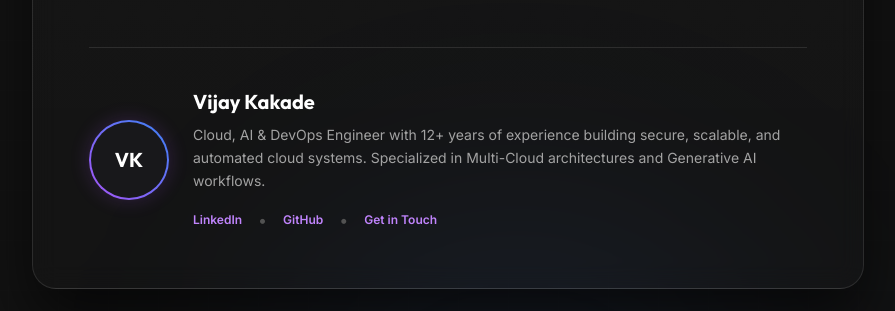
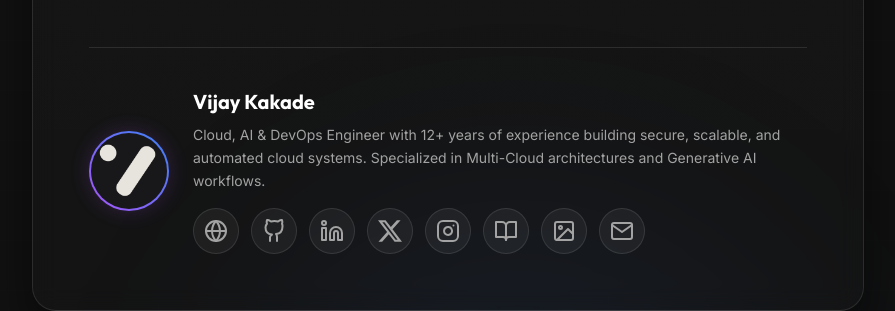
Before and after one commit to vjkakade/vjkakade_pf, a Next.js app: page /blog/beyond-prompting-how-loop-engineering-architects-ai-automation in a window 1280 px wide. Shown: the part 5360-5671 px from the top of the page, without its empty margins (192-1087 px from the left). Built offline with nearby package versions, Linux system fonts and the light colour scheme.

Commit message:
feat(logo): replace VK text with logo asset and add let's connect deck to blog footers

```diff
--- a/components/BlogDetailClient.tsx
+++ b/components/BlogDetailClient.tsx
@@ -6,6 +6,65 @@ import { motion, useScroll, useSpring } from 'framer-motion';
 import { ArrowLeft, Calendar, Clock, Share2, Check, Tag } from 'lucide-react';
 import { BlogPost } from '@/utils/blogs';
 import { playClickSound } from '@/utils/sound';
+
+const GithubIcon = ({ className }: { className?: string }) => (
+  <svg xmlns="http://www.w3.org/2000/svg" width="24" height="24" viewBox="0 0 24 24" fill="none" stroke="currentColor" strokeWidth="2" strokeLinecap="round" strokeLinejoin="round" className={className}>
+    <path d="M15 22v-4a4.8 4.8 0 0 0-1-3.02c3.14-.35 6.44-1.54 6.44-7A5.44 5.44 0 0 0 20 4.77 5.07 5.07 0 0 0 19.91 1S18.73.65 16 2.48a13.38 13.38 0 0 0-7 0C6.27.65 5.09 1 5.09 1A5.07 5.07 0 0 0 5 4.77a5.44 5.44 0 0 0-1.5 3.78c0 5.42 3.3 6.61 6.44 7A4.8 4.8 0 0 0 8 18v4"></path>
+  </svg>
+);
+
+const LinkedinIcon = ({ className }: { className?: string }) => (
+  <svg xmlns="http://www.w3.org/2000/svg" width="24" height="24" viewBox="0 0 24 24" fill="none" stroke="currentColor" strokeWidth="2" strokeLinecap="round" strokeLinejoin="round" className={className}>
+    <path d="M16 8a6 6 0 0 1 6 6v7h-4v-7a2 2 0 0 0-2-2 2 2 0 0 0-2 2v7h-4v-7a6 6 0 0 1 6-6z"></path>
+    <rect x="2" y="9" width="4" height="12"></rect>
+    <circle cx="4" cy="4" r="2"></circle>
+  </svg>
+);
+
+const XIcon = ({ className }: { className?: string }) => (
+  <svg xmlns="http://www.w3.org/2000/svg" width="24" height="24" viewBox="0 0 24 24" fill="currentColor" className={className}>
+    <path d="M18.901 1.153h3.68l-8.04 9.19L24 22.846h-7.406l-5.8-7.584-6.638 7.584H.474l8.6-9.83L0 1.154h7.594l5.243 6.932ZM17.61 20.644h2.039L6.486 3.24H4.298Z"/>
+  </svg>
+);
+
+const InstagramIcon = ({ className }: { className?: string }) => (
+  <svg xmlns="http://www.w3.org/2000/svg" width="24" height="24" viewBox="0 0 24 24" fill="none" stroke="currentColor" strokeWidth="2" strokeLinecap="round" strokeLinejoin="round" className={className}>
+    <rect x="2" y="2" width="20" height="20" rx="5" ry="5"></rect>
+    <path d="M16 11.37A4 4 0 1 1 12.63 8 4 4 0 0 1 16 11.37z"></path>
+    <line x1="17.5" y1="6.5" x2="17.51" y2="6.5"></line>
+  </svg>
+);
+
+const BlogIcon = ({ className }: { className?: string }) => (
+  <svg xmlns="http://www.w3.org/2000/svg" width="24" height="24" viewBox="0 0 24 24" fill="none" stroke="currentColor" strokeWidth="2" strokeLinecap="round" strokeLinejoin="round" className={className}>
+    <path d="M2 3h6a4 4 0 0 1 4 4v14a3 3 0 0 0-3-3H2z"></path>
+    <path d="M22 3h-6a4 4 0 0 0-4 4v14a3 3 0 0 1 3-3h7z"></path>
+  </svg>
+);
+
+const ImageIcon = ({ className }: { className?: string }) => (
+  <svg xmlns="http://www.w3.org/2000/svg" width="24" height="24" viewBox="0 0 24 24" fill="none" stroke="currentColor" strokeWidth="2" strokeLinecap="round" strokeLinejoin="round" className={className}>
+    <rect x="3" y="3" width="18" height="18" rx="2" ry="2"></rect>
+    <circle cx="8.5" cy="8.5" r="1.5"></circle>
+    <polyline points="21 15 16 10 5 21"></polyline>
+  </svg>
+);
+
+const MailIcon = ({ className }: { className?: string }) => (
+  <svg xmlns="http://www.w3.org/2000/svg" width="24" height="24" viewBox="0 0 24 24" fill="none" stroke="currentColor" strokeWidth="2" strokeLinecap="round" strokeLinejoin="round" className={className}>
+    <path d="M4 4h16c1.1 0 2 .9 2 2v12c0 1.1-.9 2-2 2H4c-1.1 0-2-.9-2-2V6c0-1.1.9-2 2-2z"></path>
+    <polyline points="22,6 12,13 2,6"></polyline>
+  </svg>
+);
+
+const GlobeIcon = ({ className }: { className?: string }) => (
+  <svg xmlns="http://www.w3.org/2000/svg" width="24" height="24" viewBox="0 0 24 24" fill="none" stroke="currentColor" strokeWidth="2" strokeLinecap="round" strokeLinejoin="round" className={className}>
+    <circle cx="12" cy="12" r="10"></circle>
+    <line x1="2" y1="12" x2="22" y2="12"></line>
+    <path d="M12 2a15.3 15.3 0 0 1 4 10 15.3 15.3 0 0 1-4 10 15.3 15.3 0 0 1-4-10 15.3 15.3 0 0 1 4-10z"></path>
+  </svg>
+);
+
 
 interface BlogDetailClientProps {
   blog: BlogPost;
@@ -145,9 +204,14 @@ export default function BlogDetailClient({ blog, relatedBlogs }: BlogDetailClien
 
           {/* Author Profile Section */}
           <div className="mt-16 pt-10 border-t border-white/10 flex flex-col sm:flex-row items-center gap-6 text-left relative z-10">
-            <div className="w-20 h-20 rounded-full bg-gradient-to-tr from-purple-500 to-blue-500 p-0.5 flex-shrink-0 shadow-[0_0_20px_rgba(168,85,247,0.2)]">
-              <div className="w-full h-full rounded-full bg-[#18181b] flex items-center justify-center font-brand font-bold text-xl text-white">
-                VK
+            <div className="w-20 h-20 rounded-full bg-gradient-to-tr from-purple-500 to-blue-500 p-0.5 flex-shrink-0 shadow-[0_0_20px_rgba(168,85,247,0.2)] overflow-hidden">
+              <div className="w-full h-full rounded-full bg-[#18181b] flex items-center justify-center overflow-hidden">
+                {/* eslint-disable-next-line @next/next/no-img-element */}
+                <img
+                  src="/logo.png"
+                  alt="Vijay Kakade"
+                  className="w-full h-full object-cover"
+                />
               </div>
             </div>
             <div className="flex-grow">
@@ -155,17 +219,30 @@ export default function BlogDetailClient({ blog, relatedBlogs }: BlogDetailClien
               <p className="text-neutral-400 text-sm leading-relaxed mb-4">
                 Cloud, AI & DevOps Engineer with 12+ years of experience building secure, scalable, and automated cloud systems. Specialized in Multi-Cloud architectures and Generative AI workflows.
               </p>
-              <div className="flex items-center gap-4">
-                <a href="https://www.linkedin.com/in/vjkakade/" target="_blank" rel="noopener noreferrer" className="text-xs text-purple-400 hover:text-purple-300 font-semibold transition-colors">
-                  LinkedIn
+              <div className="flex flex-wrap items-center gap-3">
+                <a aria-label="Visit Website" href="https://vijaykakade.com" target="_blank" rel="noopener noreferrer" className="p-2.5 rounded-full bg-white/5 border border-white/10 hover:bg-white/15 hover:border-white/20 text-neutral-400 hover:text-white hover:-translate-y-0.5 transition-all">
+                  <GlobeIcon className="w-4.5 h-4.5" />
                 </a>
-                <span className="text-neutral-600">•</span>
-                <a href="https://github.com/vjkakade" target="_blank" rel="noopener noreferrer" className="text-xs text-purple-400 hover:text-purple-300 font-semibold transition-colors">
-                  GitHub
+                <a aria-label="Visit GitHub Profile" href="https://github.com/vjkakade" target="_blank" rel="noopener noreferrer" className="p-2.5 rounded-full bg-white/5 border border-white/10 hover:bg-white/15 hover:border-white/20 text-neutral-400 hover:text-white hover:-translate-y-0.5 transition-all">
+                  <GithubIcon className="w-4.5 h-4.5" />
                 </a>
-                <span className="text-neutral-600">•</span>
-                <a href="mailto:vijaykakade@live.com" className="text-xs text-purple-400 hover:text-purple-300 font-semibold transition-colors">
-                  Get in Touch
+                <a aria-label="Visit LinkedIn Profile" href="https://www.linkedin.com/in/vjkakade/" target="_blank" rel="noopener noreferrer" className="p-2.5 rounded-full bg-white/5 border border-white/10 hover:bg-white/15 hover:border-white/20 text-neutral-400 hover:text-white hover:-translate-y-0.5 transition-all">
+                  <LinkedinIcon className="w-4.5 h-4.5" />
+                </a>
+                <a aria-label="Visit X Profile" href="https://x.com/vjkakade" target="_blank" rel="noopener noreferrer" className="p-2.5 rounded-full bg-white/5 border border-white/10 hover:bg-white/15 hover:border-white/20 text-neutral-400 hover:text-white hover:-translate-y-0.5 transition-all">
+                  <XIcon className="w-4.5 h-4.5" />
+                </a>
+                <a aria-label="Visit Instagram Profile" href="https://instagram.com/vjkakade" target="_blank" rel="noopener noreferrer" className="p-2.5 rounded-full bg-white/5 border border-white/10 hover:bg-white/15 hover:border-white/20 text-neutral-400 hover:text-white hover:-translate-y-0.5 transition-all">
+                  <InstagramIcon className="w-4.5 h-4.5" />
+                </a>
+                <Link aria-label="Visit Blog Profile" href="/blog" className="p-2.5 rounded-full bg-white/5 border border-white/10 hover:bg-white/15 hover:border-white/20 text-neutral-400 hover:text-white hover:-translate-y-0.5 transition-all">
+                  <BlogIcon className="w-4.5 h-4.5" />
+                </Link>
+                <a aria-label="View Photo Gallery" href="/gallery" className="p-2.5 rounded-full bg-white/5 border border-white/10 hover:bg-white/15 hover:border-white/20 text-neutral-400 hover:text-white hover:-translate-y-0.5 transition-all">
+                  <ImageIcon className="w-4.5 h-4.5" />
+                </a>
+                <a aria-label="Email Me" href="mailto:vijaykakade@live.com" className="p-2.5 rounded-full bg-white/5 border border-white/10 hover:bg-white/15 hover:border-white/20 text-neutral-400 hover:text-white hover:-translate-y-0.5 transition-all">
+                  <MailIcon className="w-4.5 h-4.5" />
                 </a>
               </div>
             </div>
--- a/components/Skills.tsx
+++ b/components/Skills.tsx
@@ -36,8 +36,13 @@ export default function Skills() {
           <div className="relative w-full h-full max-w-[500px] max-h-[500px]">
             {/* Center Core */}
             <div className="absolute top-1/2 left-1/2 -translate-x-1/2 -translate-y-1/2 w-24 h-24 bg-white/10 rounded-full blur-2xl animate-pulse" />
-            <div className="absolute top-1/2 left-1/2 -translate-x-1/2 -translate-y-1/2 w-16 h-16 bg-white rounded-full flex items-center justify-center text-black font-brand font-extrabold text-xl z-10 shadow-[0_0_40px_rgba(255,255,255,0.6)]">
-              VK
+            <div className="absolute top-1/2 left-1/2 -translate-x-1/2 -translate-y-1/2 w-16 h-16 bg-white rounded-full flex items-center justify-center z-10 shadow-[0_0_40px_rgba(255,255,255,0.6)] overflow-hidden">
+              {/* eslint-disable-next-line @next/next/no-img-element */}
+              <img
+                src="/logo.png"
+                alt="Vijay Kakade Logo"
+                className="w-full h-full object-cover"
+              />
             </div>
 
             {/* Orbit 1: Cloud */}
```
Also changed, not shown: public/logo.png (added), shared/logo.png (added).
